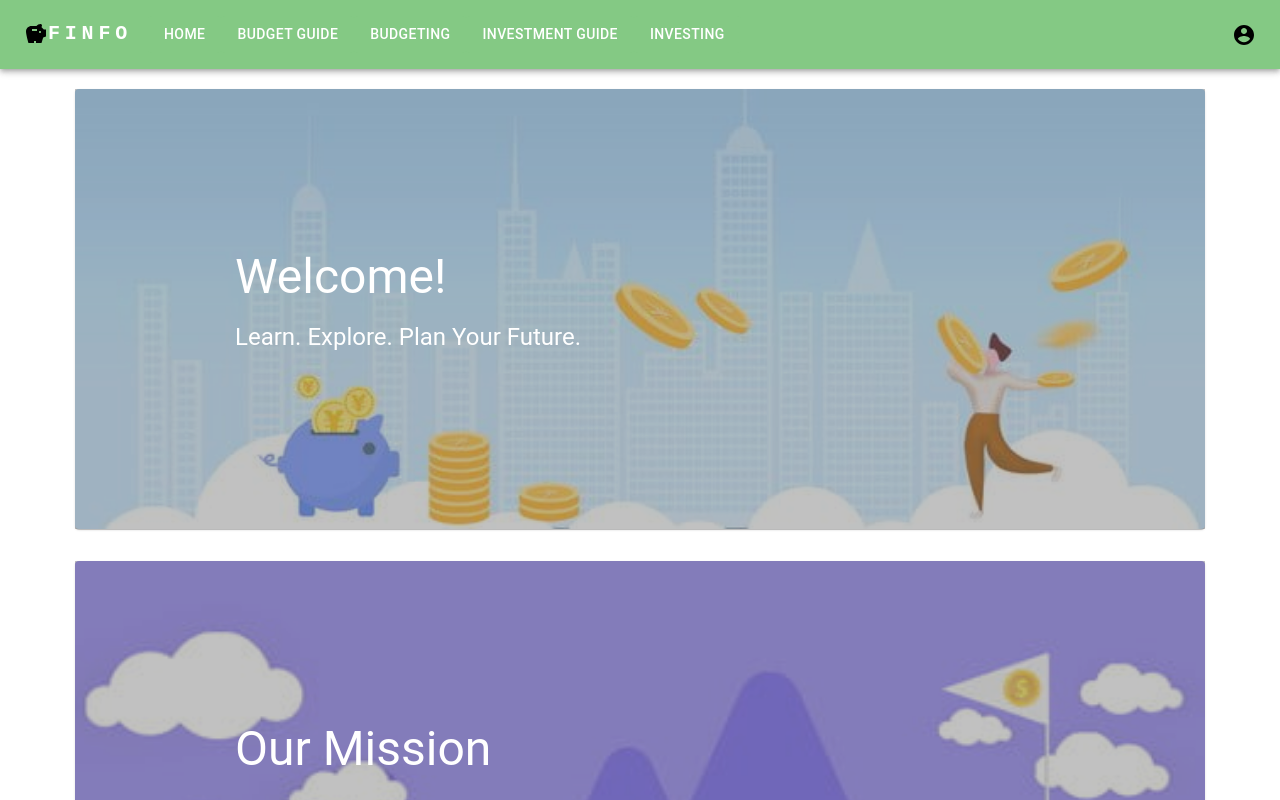
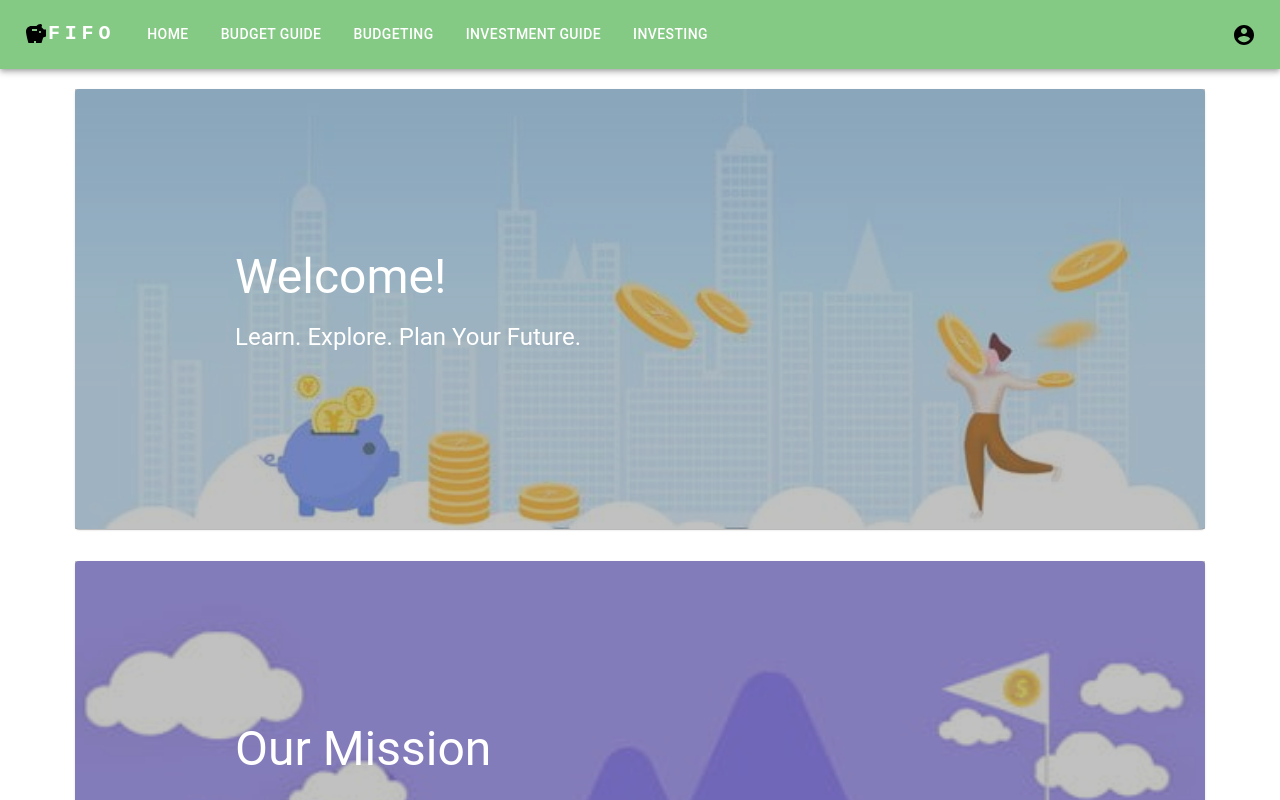
Before and after one commit to evelyn-tse/ghh-2022, a React (Create React App) app: page / in a window 1280 px wide. Shown: the top 800 px of the page. Built offline with nearby package versions, Linux system fonts and the light colour scheme.

Commit message:
changed title

```diff
--- a/src/NavBar.js
+++ b/src/NavBar.js
@@ -61,7 +61,7 @@ const ResponsiveAppBar = () => {
               textDecoration: "none",
             }}
           >
-            FINFO
+            FIFO
           </Typography>
 
           <Box sx={{ flexGrow: 1, display: { xs: "flex", md: "none" } }}>
```
